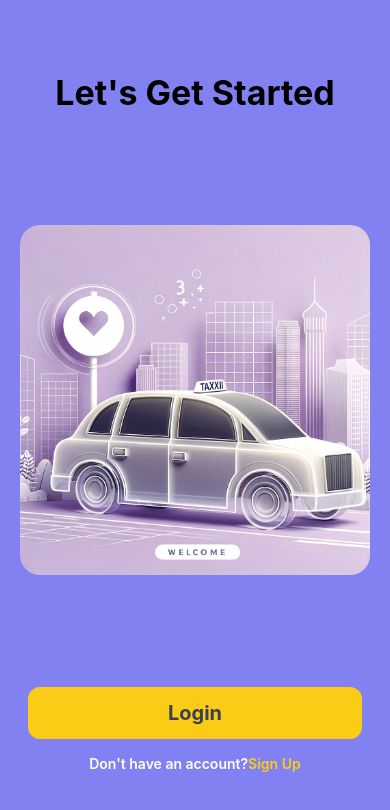
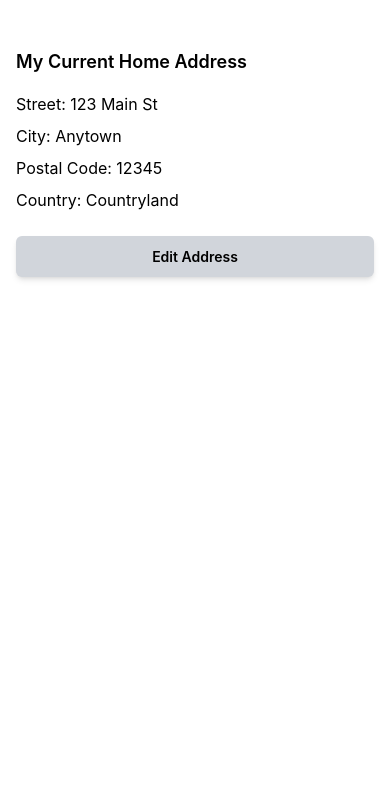
Before and after one commit to muza97/LoginPageSignIn, a React Native app: screen /HomeAddress in a window 390 px wide. Shown: the top 810 px of the page. Built offline with nearby package versions, Linux system fonts and the light colour scheme.

Commit message:
HomeAdress added to profileScreen

```diff
--- a/navigation/appNavigation.js
+++ b/navigation/appNavigation.js
@@ -17,6 +17,7 @@ import CustomDrawerContent from '../components/CustomDrawerContent'; // Ensure t
 import PersonalDetailsScreen from '../screens/PersonalDetailsScreen';
 import LoginAndSecurityScreen from '../screens/additionalScreens/LoginAndSecurityScreen';
 import PaymentMethodScreen from '../screens/additionalScreens/PaymentMethodScreen';
+import HomeAddressScreen from '../screens/additionalScreens/HomeAddressScreen';
 
 const Stack = createNativeStackNavigator();
 const Drawer = createDrawerNavigator();
@@ -54,6 +55,7 @@ export default function AppNavigator() {
         <Stack.Screen name="PersonalDetails" options={{ headerShown: false }} component={PersonalDetailsScreen} />
         <Stack.Screen name="LoginAndSecurity" options={{ headerShown: false }} component={LoginAndSecurityScreen} />
         <Stack.Screen name="Payment" options={{ headerShown: false }} component={PaymentMethodScreen} />
+        <Stack.Screen name="HomeAddress" options={{ headerShown: false }} component={HomeAddressScreen} />
 
 
       </Stack.Navigator>
--- a/screens/ProfileScreen.js
+++ b/screens/ProfileScreen.js
@@ -38,9 +38,12 @@ export default function ProfileScreen() {
           <Text className="flex-1 ml-3 text-lg">Loggin and security</Text>
           <Ionicons name="chevron-forward" size={24} className="text-gray-600" />
         </TouchableOpacity>
-        <TouchableOpacity className="flex-row items-center py-3 border-b border-gray-300">
-          <Ionicons name="lock-closed-outline" size={24} className="text-gray-600" />
-          <Text className="flex-1 ml-3 text-lg">Home adress</Text>
+        <TouchableOpacity
+          className="flex-row items-center py-3 border-b border-gray-300"
+          onPress={() => navigation.navigate('HomeAddress')}
+        >
+          <Ionicons name="home-outline" size={24} className="text-gray-600" />
+          <Text className="flex-1 ml-3 text-lg">Home Address</Text>
           <Ionicons name="chevron-forward" size={24} className="text-gray-600" />
         </TouchableOpacity>
         <TouchableOpacity className="flex-row items-center py-3 border-b border-gray-300">
--- /dev/null
+++ b/screens/additionalScreens/HomeAddressScreen.js
@@ -0,0 +1,75 @@
+import React, { useState } from 'react';
+import { View, Text, TextInput, TouchableOpacity, Alert } from 'react-native';
+import { Ionicons } from '@expo/vector-icons';
+
+export default function HomeAddressScreen() {
+  // State for the home address details
+  const [address, setAddress] = useState({
+    street: '123 Main St',
+    city: 'Anytown',
+    postalCode: '12345',
+    country: 'Countryland',
+    isEditing: false,
+  });
+
+  const handleEdit = () => {
+    setAddress({ ...address, isEditing: true });
+  };
+
+  const handleSave = () => {
+    // Here you'd typically validate the address and save it to your backend
+    setAddress({ ...address, isEditing: false });
+    Alert.alert('Address Saved', 'Your home address has been updated successfully.');
+  };
+
+  return (
+    <View className="flex-1 bg-white px-4 py-12">
+      <Text className="text-lg font-semibold mb-4">My Current Home Address</Text>
+
+      {address.isEditing ? (
+        // Editable address details
+        <View>
+          <TextInput
+            className="border border-gray-300 p-3 rounded-md mb-3"
+            placeholder="Street"
+            value={address.street}
+            onChangeText={(text) => setAddress({ ...address, street: text })}
+          />
+          <TextInput
+            className="border border-gray-300 p-3 rounded-md mb-3"
+            placeholder="City"
+            value={address.city}
+            onChangeText={(text) => setAddress({ ...address, city: text })}
+          />
+          <TextInput
+            className="border border-gray-300 p-3 rounded-md mb-3"
+            placeholder="Postal Code"
+            keyboardType="number-pad"
+            value={address.postalCode}
+            onChangeText={(text) => setAddress({ ...address, postalCode: text })}
+          />
+          <TextInput
+            className="border border-gray-300 p-3 rounded-md mb-3"
+            placeholder="Country"
+            value={address.country}
+            onChangeText={(text) => setAddress({ ...address, country: text })}
+          />
+          <TouchableOpacity className="bg-blue-500 mt-4 p-3 rounded-md shadow-md" onPress={handleSave}>
+            <Text className="text-white text-center font-semibold">Save Address</Text>
+          </TouchableOpacity>
+        </View>
+      ) : (
+        // Display current address
+        <View>
+          <Text className="text-base mb-2">Street: {address.street}</Text>
+          <Text className="text-base mb-2">City: {address.city}</Text>
+          <Text className="text-base mb-2">Postal Code: {address.postalCode}</Text>
+          <Text className="text-base mb-2">Country: {address.country}</Text>
+          <TouchableOpacity className="mt-4 bg-gray-300 p-3 rounded-md shadow-md" onPress={handleEdit}>
+            <Text className="text-black text-center font-semibold">Edit Address</Text>
+          </TouchableOpacity>
+        </View>
+      )}
+    </View>
+  );
+}
```
